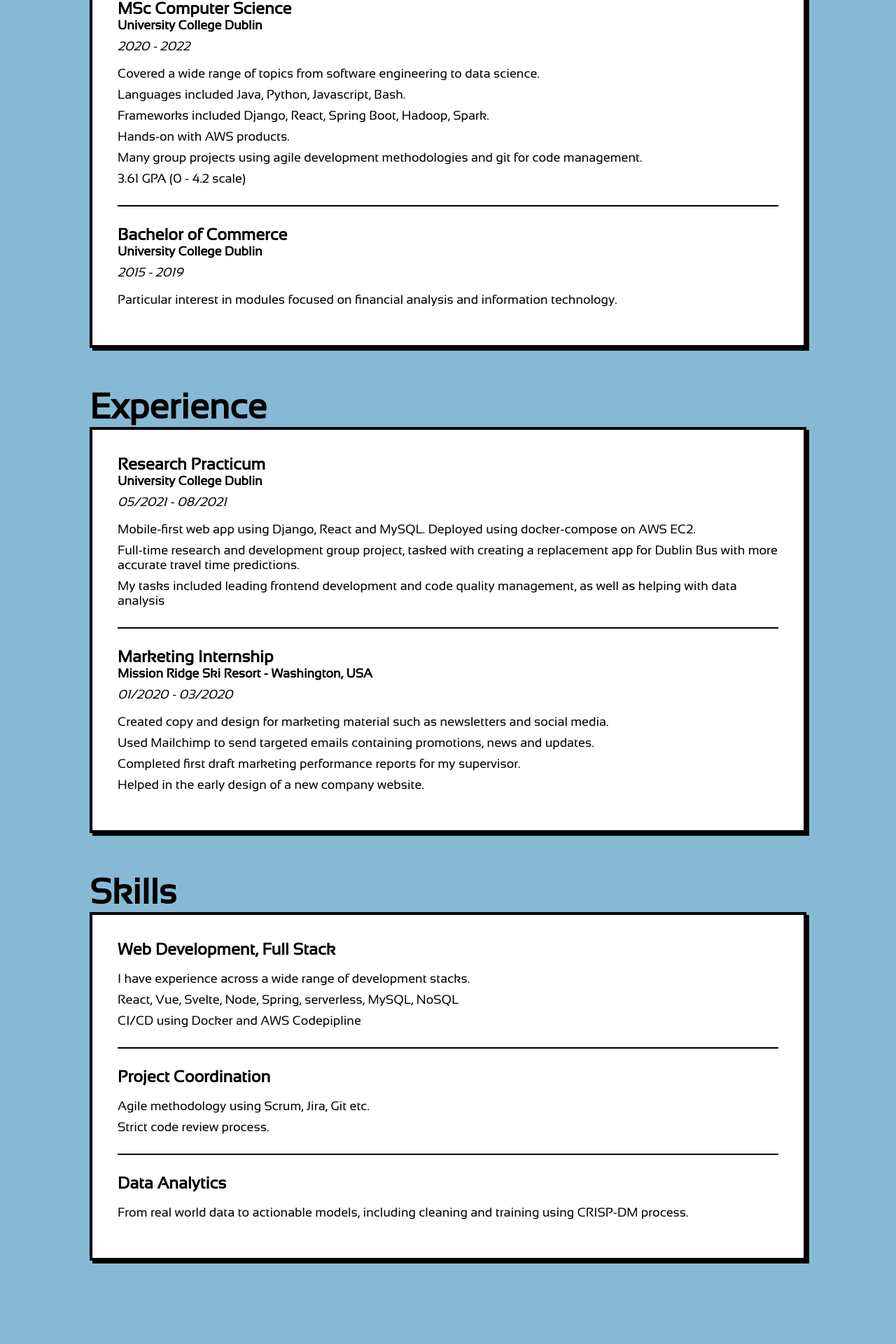
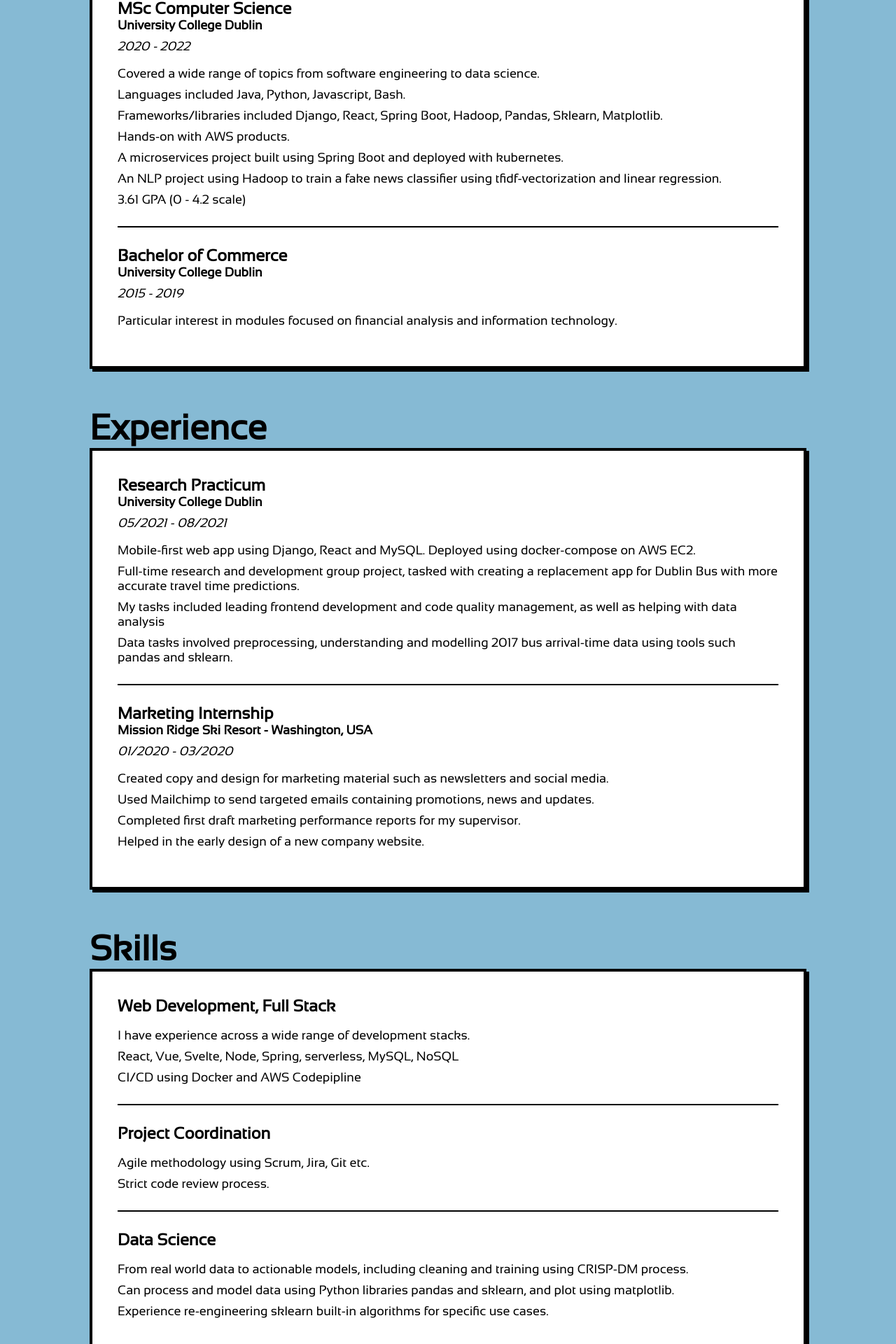
Before and after one commit to tomwalsh96/portfolio, a React (Create React App) app in the folder frontend/: page / in a window 1280 px wide. Shown: the part 1080-3000 px from the top of the page at 70% size. Before the commit the page ends 2935 px from the top, so only its background shows below. Built offline with nearby package versions, Linux system fonts and the light colour scheme; no server answers.

Commit message:
Changes to cv

```diff
--- a/frontend/src/pages/home/index.js
+++ b/frontend/src/pages/home/index.js
@@ -59,9 +59,10 @@ export default function Home() {
               <div className="item">
                 <p>Covered a wide range of topics from software engineering to data science.</p>
                 <p>Languages included Java, Python, Javascript, Bash.</p>
-                <p>Frameworks included Django, React, Spring Boot, Hadoop, Spark.</p>
+                <p>Frameworks/libraries included Django, React, Spring Boot, Hadoop, Pandas, Sklearn, Matplotlib.</p>
                 <p>Hands-on with AWS products.</p>
-                <p>Many group projects using agile development methodologies and git for code management.</p>
+                <p>A microservices project built using Spring Boot and deployed with kubernetes.</p>
+                <p>An NLP project using Hadoop to train a fake news classifier using tfidf-vectorization and linear regression.</p>
                 <p>3.61 GPA (0 - 4.2 scale)</p>
               </div>
               <hr/>
@@ -85,6 +86,8 @@ export default function Home() {
                 more accurate travel time predictions.</p>
                 <p>My tasks included leading frontend development and code quality management, as well as helping with data
                 analysis</p>
+                <p>Data tasks involved preprocessing, understanding and modelling 2017 bus arrival-time data using tools
+                such pandas and sklearn.</p>
               </div>
               <hr/>
               <h3 className="item-heading">Marketing Internship</h3>
@@ -114,9 +117,11 @@ export default function Home() {
                 <p>Strict code review process.</p>
               </div>
               <hr/>
-              <h3 className="item-heading">Data Analytics</h3>
+              <h3 className="item-heading">Data Science</h3>
               <div className="item">
                 <p>From real world data to actionable models, including cleaning and training using CRISP-DM process.</p>
+                <p>Can process and model data using Python libraries pandas and sklearn, and plot using matplotlib.</p>
+                <p>Experience re-engineering sklearn built-in algorithms for specific use cases.</p>
               </div>
             </div>
           </div>
```
